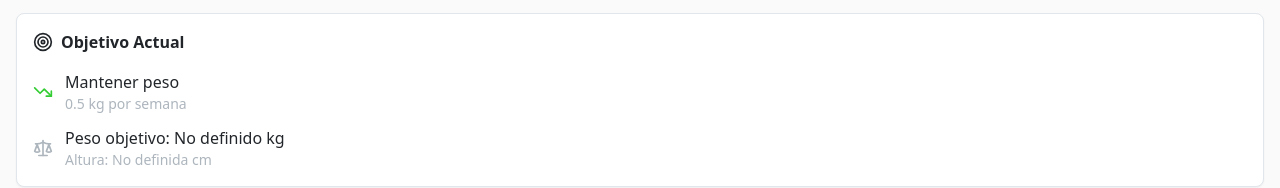
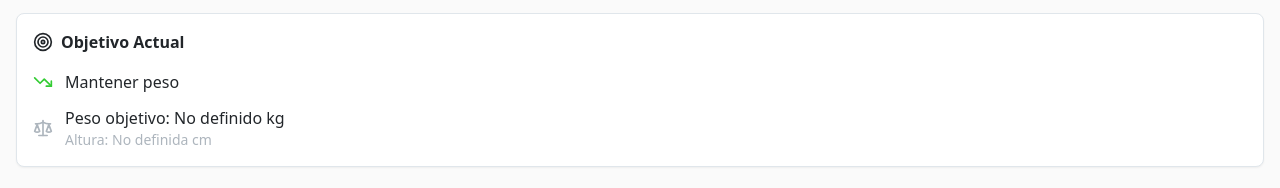
Before and after one commit to nachgar07/matic-ai, a React (Vite) app: page /perfil in a window 1280 px wide. Shown: the part 286-474 px from the top of the page. Built offline with nearby package versions, Linux system fonts and the light colour scheme; no server answers; the database is empty.

Commit message:
Fix "Maintain weight" display
The AI is clarifying the display of the "Maintain weight" goal, specifically addressing why "1 kg per week" is shown. It will investigate and correct the logic if necessary to ensure accurate representation of the user's selected goal.

```diff
--- a/src/pages/Perfil.tsx
+++ b/src/pages/Perfil.tsx
@@ -191,12 +191,14 @@ export const Perfil = () => {
                   {profile?.goal === 'lose' ? 'Perder peso' :
                    profile?.goal === 'gain' ? 'Ganar peso' : 'Mantener peso'}
                 </div>
-                <div className="text-sm text-muted-foreground">
-                  {profile?.progress_speed === 'slow' ? '0.25 kg por semana' :
-                   profile?.progress_speed === 'normal' ? '0.5 kg por semana' :
-                   profile?.progress_speed === 'fast' ? '1 kg por semana' :
-                   '0.5 kg por semana'}
-                </div>
+                {profile?.goal && profile?.goal !== 'maintain' && (
+                  <div className="text-sm text-muted-foreground">
+                    {profile?.progress_speed === 'slow' ? '0.25 kg por semana' :
+                     profile?.progress_speed === 'moderate' ? '0.5 kg por semana' :
+                     profile?.progress_speed === 'fast' ? '1 kg por semana' :
+                     '0.5 kg por semana'}
+                  </div>
+                )}
               </div>
             </div>
             <div className="flex items-center">
```
